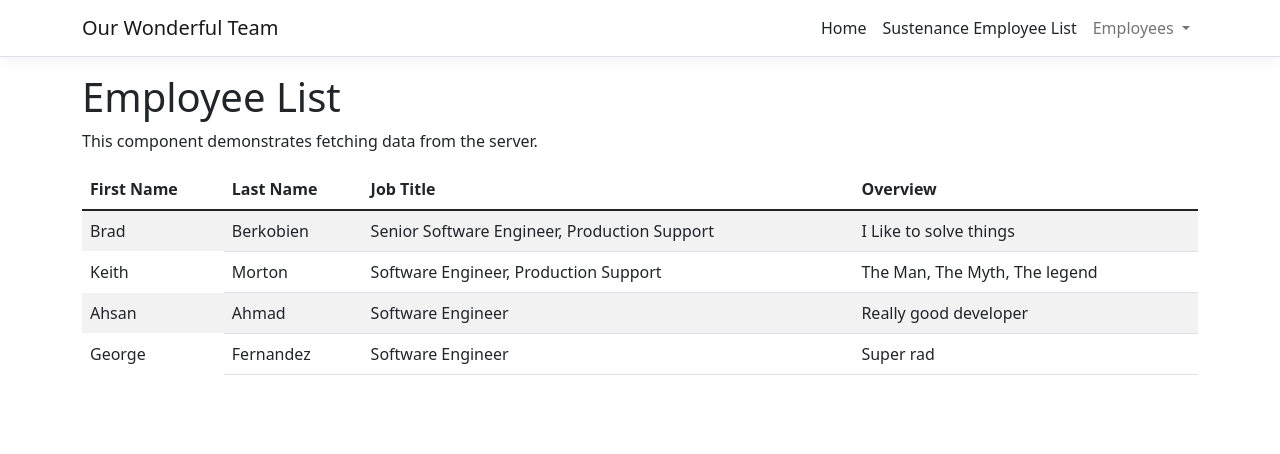
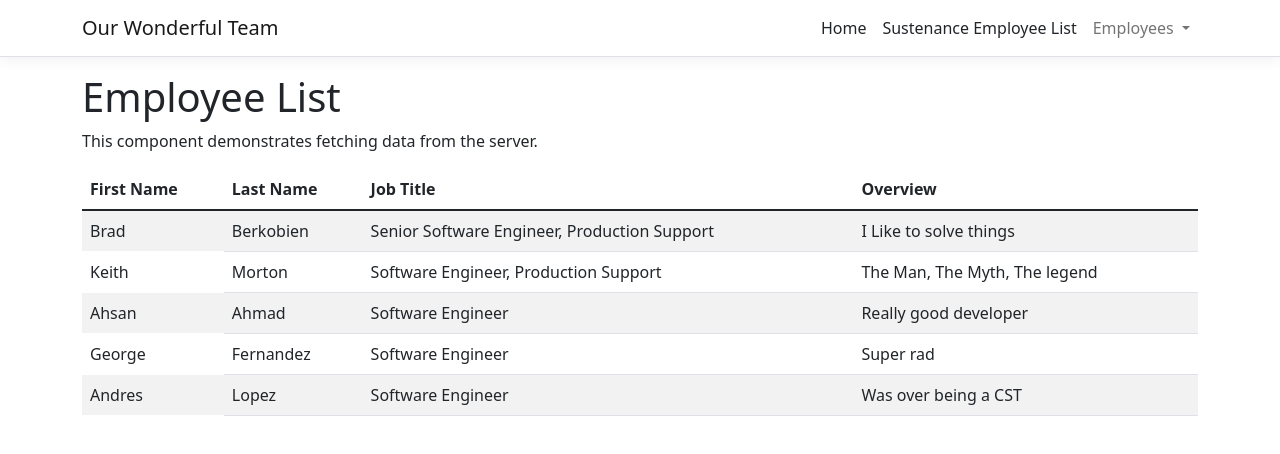
Before and after one commit to berk6529/berk6529.github.io, an Angular app in the folder ClientApp/: page /fetch-data in a window 1280 px wide. Shown: the top 454 px of the page. Built offline with nearby package versions, Linux system fonts and the light colour scheme.

Commit message:
Adding Andres

```diff
--- /dev/null
+++ b/ClientApp/src/app/Andres/andres.component.css
@@ -0,0 +1,18 @@
+a.navbar-brand {
+  white-space: normal;
+  text-align: center;
+  word-break: break-all;
+}
+
+html {
+  font-size: 14px;
+}
+@media (min-width: 768px) {
+  html {
+    font-size: 16px;
+  }
+}
+
+.box-shadow {
+  box-shadow: 0 .25rem .75rem rgba(0, 0, 0, .05);
+}
--- /dev/null
+++ b/ClientApp/src/app/Andres/andres.component.html
@@ -0,0 +1 @@
+<h1>Andres Lopez</h1>
--- a/ClientApp/src/app/app.module.ts
+++ b/ClientApp/src/app/app.module.ts
@@ -9,6 +9,7 @@ import { NavMenuComponent } from './nav-menu/nav-menu.component';
 import { HomeComponent } from './home/home.component';
 import { FetchDataComponent } from './fetch-data/fetch-data.component';
 import { AhsanComponent } from './Ahsan/ahsan.component';
+import { AndresComponent } from './Andres/andres.component';
 
 @NgModule({
   declarations: [
@@ -16,7 +17,8 @@ import { AhsanComponent } from './Ahsan/ahsan.component';
     NavMenuComponent,
     HomeComponent,
     FetchDataComponent,
-    AhsanComponent
+    AhsanComponent,
+    AndresComponent
   ],
   imports: [
     BrowserModule.withServerTransition({ appId: 'ng-cli-universal' }),
@@ -26,6 +28,7 @@ import { AhsanComponent } from './Ahsan/ahsan.component';
       { path: '', component: HomeComponent, pathMatch: 'full' },
       { path: 'ahsan', component: AhsanComponent},
       { path: 'fetch-data', component: FetchDataComponent },
+      { path: 'andres', component: AndresComponent },
     ])
   ],
   providers: [],
--- a/ClientApp/src/app/fetch-data/fetch-data.component.ts
+++ b/ClientApp/src/app/fetch-data/fetch-data.component.ts
@@ -16,7 +16,8 @@ export class FetchDataComponent {
       { FirstName: "Brad", LastName: "Berkobien", JobTitle: "Senior Software Engineer, Production Support", Overview: "I Like to solve things", RouterLink: "/brad" },
       { FirstName: "Keith", LastName: "Morton", JobTitle: "Software Engineer, Production Support", Overview: "The Man, The Myth, The legend", RouterLink: "/keith" },
       { FirstName: "Ahsan", LastName: "Ahmad", JobTitle: "Software Engineer", Overview: "Really good developer", RouterLink: "/ahsan" },
-      { FirstName: "George", LastName: "Fernandez", JobTitle: "Software Engineer", Overview: "Super rad ", RouterLink: "/george" }
+      { FirstName: "George", LastName: "Fernandez", JobTitle: "Software Engineer", Overview: "Super rad ", RouterLink: "/george" },
+      { FirstName: "Andres", LastName: "Lopez", JobTitle: "Software Engineer", Overview: "Was over being a CST", RouterLink: "/andres" },
     ]
 
   }
```
Also changed, not shown: ClientApp/src/app/Andres/andres.component.ts (added, +10 -0 lines), package.json (deleted, +0 -22 lines), 2 other files (tests, documents, lock files or other folders).
